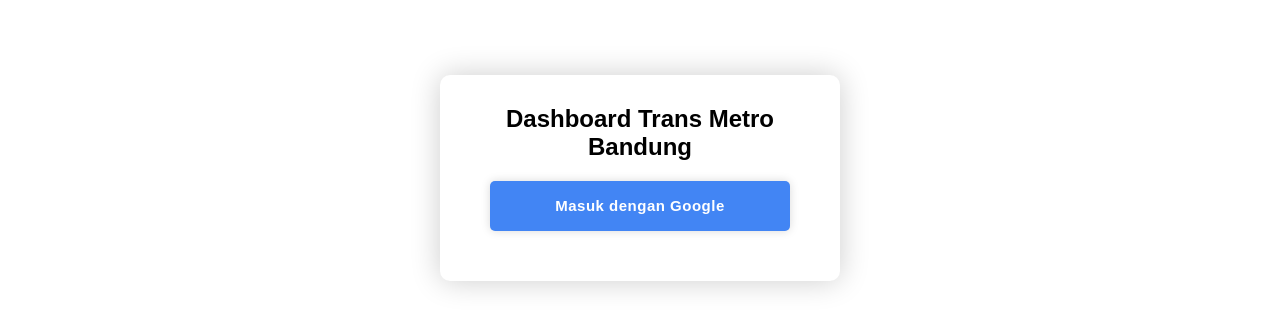
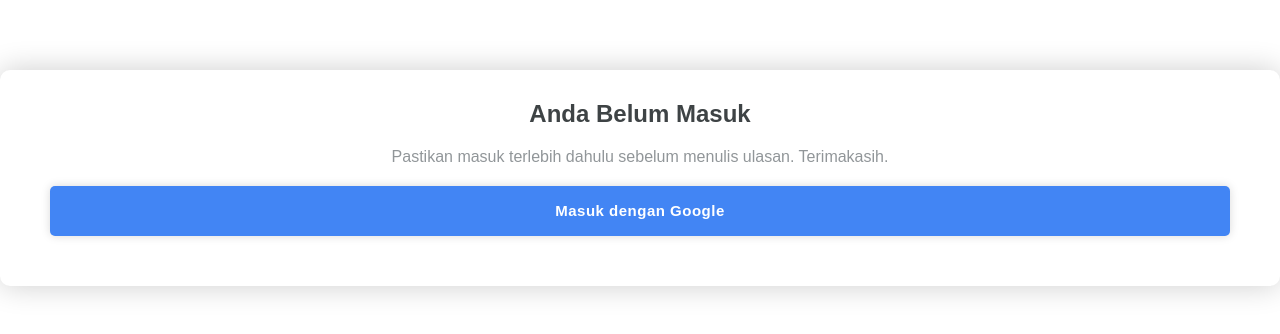
Before and after one commit to Adiyasa26/Tugas-akhir-Trans-Mtro-Bandung-Dashboard, a React (Create React App) app: page / in a window 1280 px wide. Shown: the part 222-556 px from the top of the page. Built offline with nearby package versions, Linux system fonts and the light colour scheme; no server answers.

Commit message:
Add Sign In Container for User

```diff
--- a/src/components/signInWithGoogle/index.jsx
+++ b/src/components/signInWithGoogle/index.jsx
@@ -2,7 +2,6 @@
 
 import {
   signInWithGooglePopup,
-  signInWithGoogleRedirect,
   createUserDocumentFromAuth,
 } from '../../utils/firebase/Firebase.utils';
 
@@ -12,14 +11,15 @@
 
 const SignInWithGoogleContainer = () => {
   const SignInWithGoogle = async () => {
-    const { user } = await signInWithGoogleRedirect();
+    const { user } = await signInWithGooglePopup();
     await createUserDocumentFromAuth(user);
   };
 
   return (
-    <div className="sign-in-page">
-      <div className="sign-in-container">
-        <h2>Dashboard Trans Metro Bandung</h2>
+    <div className="sign-in-page-user">
+      <div className="sign-in-container-user">
+        <h2>Anda Belum Masuk</h2>
+        <p>Pastikan masuk terlebih dahulu sebelum menulis ulasan. Terimakasih.</p>
         <Button type="button" buttonType="google" onClick={SignInWithGoogle}>
           Masuk dengan Google
         </Button>
--- a/src/components/signInWithGoogle/style.scss
+++ b/src/components/signInWithGoogle/style.scss
@@ -1,10 +1,12 @@
-.sign-in-page {
+.sign-in-page-user {
     display: flex;
     flex-direction: column;
+    flex-grow: 1;
 
-    .sign-in-container {
+    .sign-in-container-user {
       display: flex;
       flex-direction: column;
+      flex-grow: 1;
       background-color: #ffffff;
       padding-top: 10px;
       padding-left: 50px;
@@ -12,11 +14,18 @@
       padding-bottom: 50px;
       border-radius: 10px;
       box-shadow: 0px 0px 30px rgba(0, 0, 0, 0.2);
-      width: 400px;
+      width: 100%;
 
       h2 {
         margin: 20px 0;
         text-align: center;
+        color: #3e4345;
+      }
+
+      p {
+        text-align: center;
+        margin-bottom: 20px;
+        color: #919699;
       }
     }
   }
```
